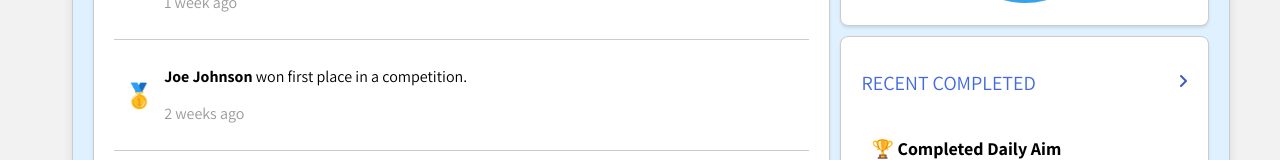
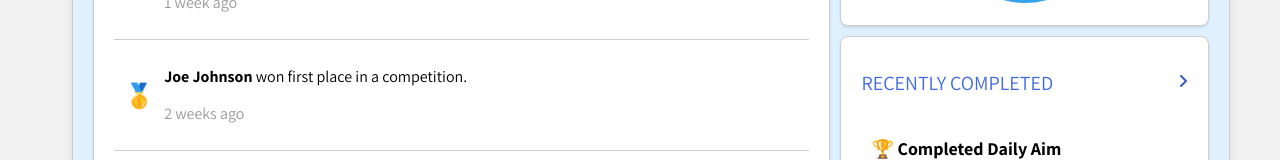
Before and after one commit to joseph-johnson27001/habits_tracker, a Vue app: page /#/profile in a window 1280 px wide. Shown: the part 1250-1410 px from the top of the page. Built offline with nearby package versions, Linux system fonts and the light colour scheme.

Commit message:
Title update

```diff
--- a/src/components/ProfilePage/CompletedAims.vue
+++ b/src/components/ProfilePage/CompletedAims.vue
@@ -1,7 +1,7 @@
 <template>
   <div class="completed-section">
     <div class="heading-area">
-      <h1>RECENT COMPLETED</h1>
+      <h1>RECENTLY COMPLETED</h1>
       <i class="fas fa-angle-right view-more-link"></i>
     </div>
     <ul class="completed-list">
```
